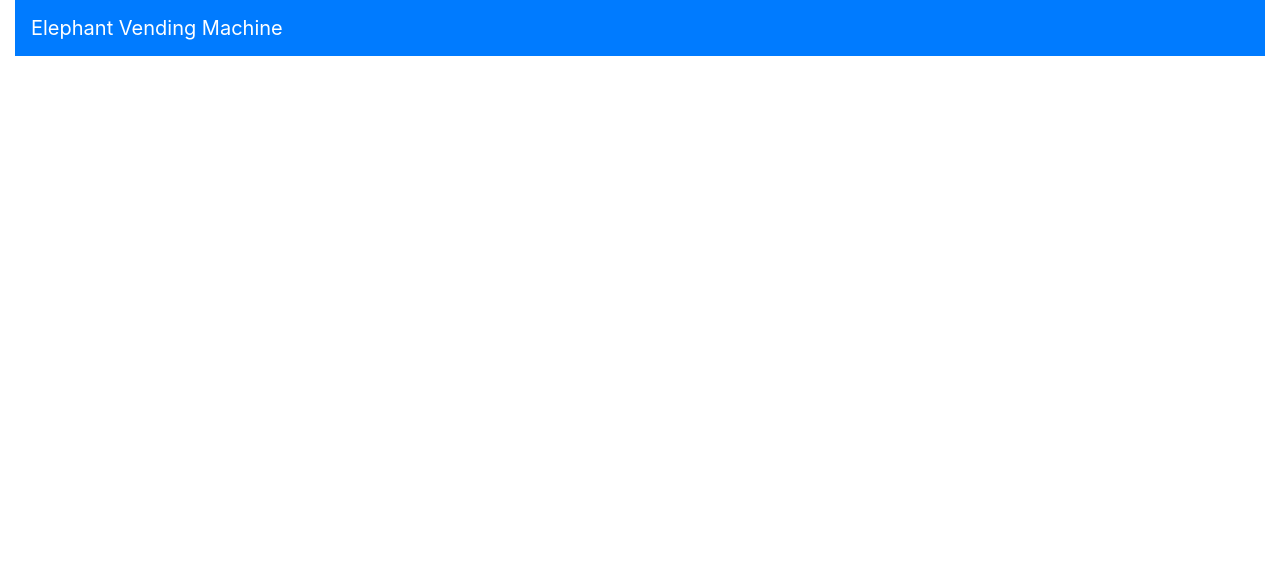
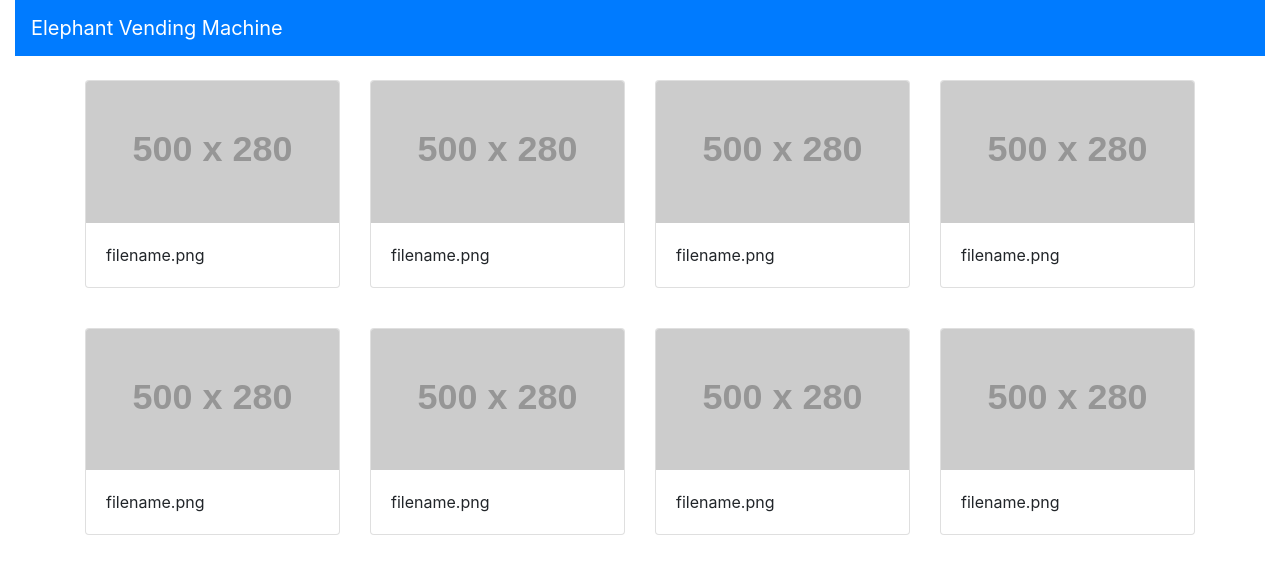
Before and after one commit to riyalengade/elephant_vending_machine_frontend, a React (Create React App) app: page /stimuli in a window 1280 px wide. Shown: the top 574 px of the page. Built offline with nearby package versions, Linux system fonts and the light colour scheme.

Commit message:
Initial mocked up stimuli page.

```diff
--- a/src/App.tsx
+++ b/src/App.tsx
@@ -6,6 +6,7 @@ import Col from 'react-bootstrap/Col';
 import Navbar from 'react-bootstrap/Navbar';
 
 const Home = lazy(() => import('./home/Home'));
+const Stimuli = lazy(() => import('./stimuli/Stimuli'));
 
 function App() {
   return (
@@ -19,6 +20,7 @@ function App() {
             <Suspense fallback={<div>Loading...</div>}>
               <Switch>
                 <Route exact path="/" component={Home} />
+                <Route path="/stimuli" component={Stimuli} />
               </Switch>
             </Suspense>
           </Router>
--- a/src/home/Home.tsx
+++ b/src/home/Home.tsx
@@ -46,6 +46,7 @@ function Home() {
           <Button
             variant="secondary"
             className="my-3"
+            href="/stimuli"
             block
           >
             Manage Stimuli
--- /dev/null
+++ b/src/stimuli/Stimuli.tsx
@@ -0,0 +1,96 @@
+import React from 'react';
+import Container from 'react-bootstrap/Container';
+import Row from 'react-bootstrap/Row';
+import Col from 'react-bootstrap/Col';
+import Card from 'react-bootstrap/Card';
+
+function Stimuli() {
+  return (
+    <Container>
+      <Row>
+        <Col md={6} lg={4} xl={3} className="py-2">
+          <Card className="mb-4">
+            <Card.Img variant="top" src="//placehold.it/500x280" className="img-fluid" />
+            <Card.Body>
+              <Card.Text>
+                filename.png
+              </Card.Text>
+            </Card.Body>
+          </Card>
+        </Col>
+        <Col md={6} lg={4} xl={3} className="py-2">
+          <Card>
+            <Card.Img variant="top" src="//placehold.it/500x280" className="img-fluid" />
+            <Card.Body>
+              <Card.Text>
+                filename.png
+              </Card.Text>
+            </Card.Body>
+          </Card>
+        </Col>
+        <Col md={6} lg={4} xl={3} className="py-2">
+          <Card>
+            <Card.Img variant="top" src="//placehold.it/500x280" className="img-fluid" />
+            <Card.Body>
+              <Card.Text>
+                filename.png
+              </Card.Text>
+            </Card.Body>
+          </Card>
+        </Col>
+        <Col md={6} lg={4} xl={3} className="py-2">
+          <Card>
+            <Card.Img variant="top" src="//placehold.it/500x280" className="img-fluid" />
+            <Card.Body>
+              <Card.Text>
+                filename.png
+              </Card.Text>
+            </Card.Body>
+          </Card>
+        </Col>
+        <Col md={6} lg={4} xl={3} className="py-2">
+          <Card>
+            <Card.Img variant="top" src="//placehold.it/500x280" className="img-fluid" />
+            <Card.Body>
+              <Card.Text>
+                filename.png
+              </Card.Text>
+            </Card.Body>
+          </Card>
+        </Col>
+        <Col md={6} lg={4} xl={3} className="py-2">
+          <Card>
+            <Card.Img variant="top" src="//placehold.it/500x280" className="img-fluid" />
+            <Card.Body>
+              <Card.Text>
+                filename.png
+              </Card.Text>
+            </Card.Body>
+          </Card>
+        </Col>
+        <Col md={6} lg={4} xl={3} className="py-2">
+          <Card>
+            <Card.Img variant="top" src="//placehold.it/500x280" className="img-fluid" />
+            <Card.Body>
+              <Card.Text>
+                filename.png
+              </Card.Text>
+            </Card.Body>
+          </Card>
+        </Col>
+        <Col md={6} lg={4} xl={3} className="py-2">
+          <Card>
+            <Card.Img variant="top" src="//placehold.it/500x280" className="img-fluid" />
+            <Card.Body>
+              <Card.Text>
+                filename.png
+              </Card.Text>
+            </Card.Body>
+          </Card>
+        </Col>
+      </Row>
+    </Container>
+  );
+}
+
+export default Stimuli;
```
Also changed, not shown: src/home/logo.svg (deleted), 1 other file (tests, documents, lock files or other folders).
